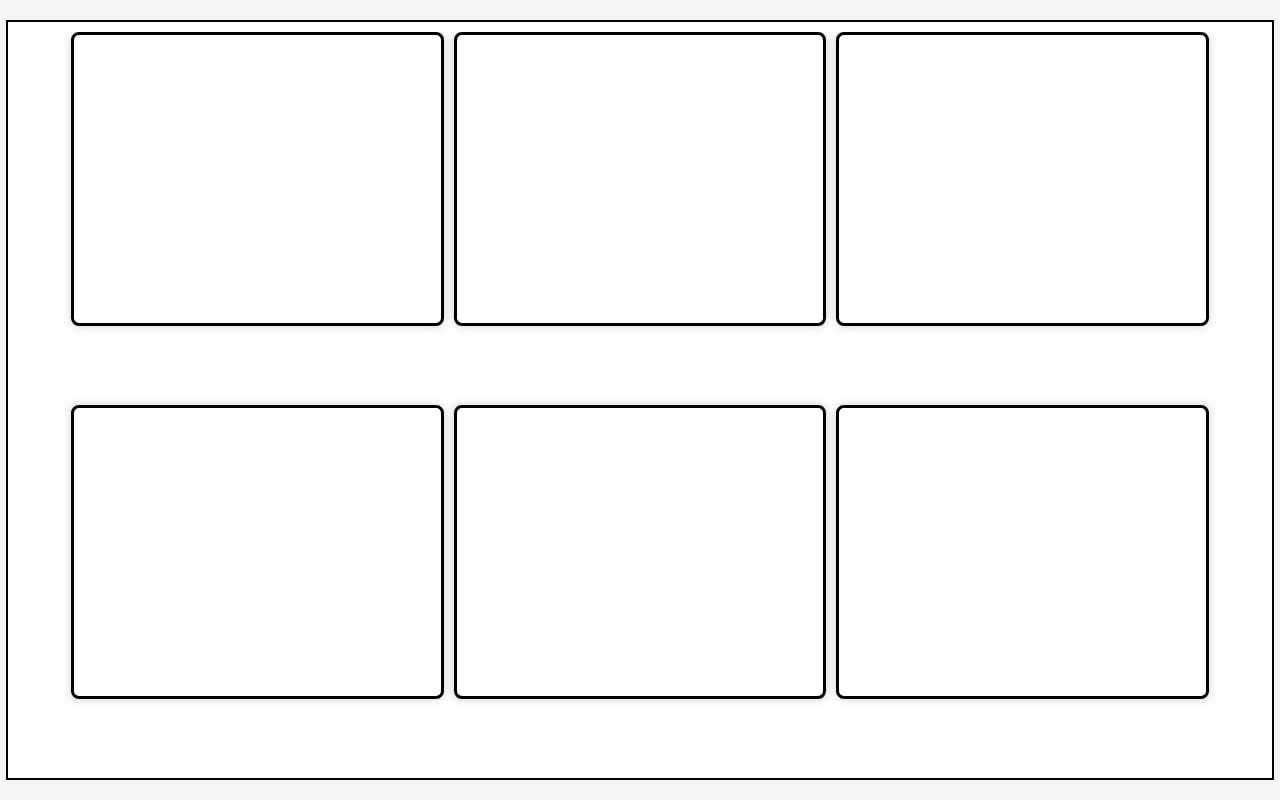
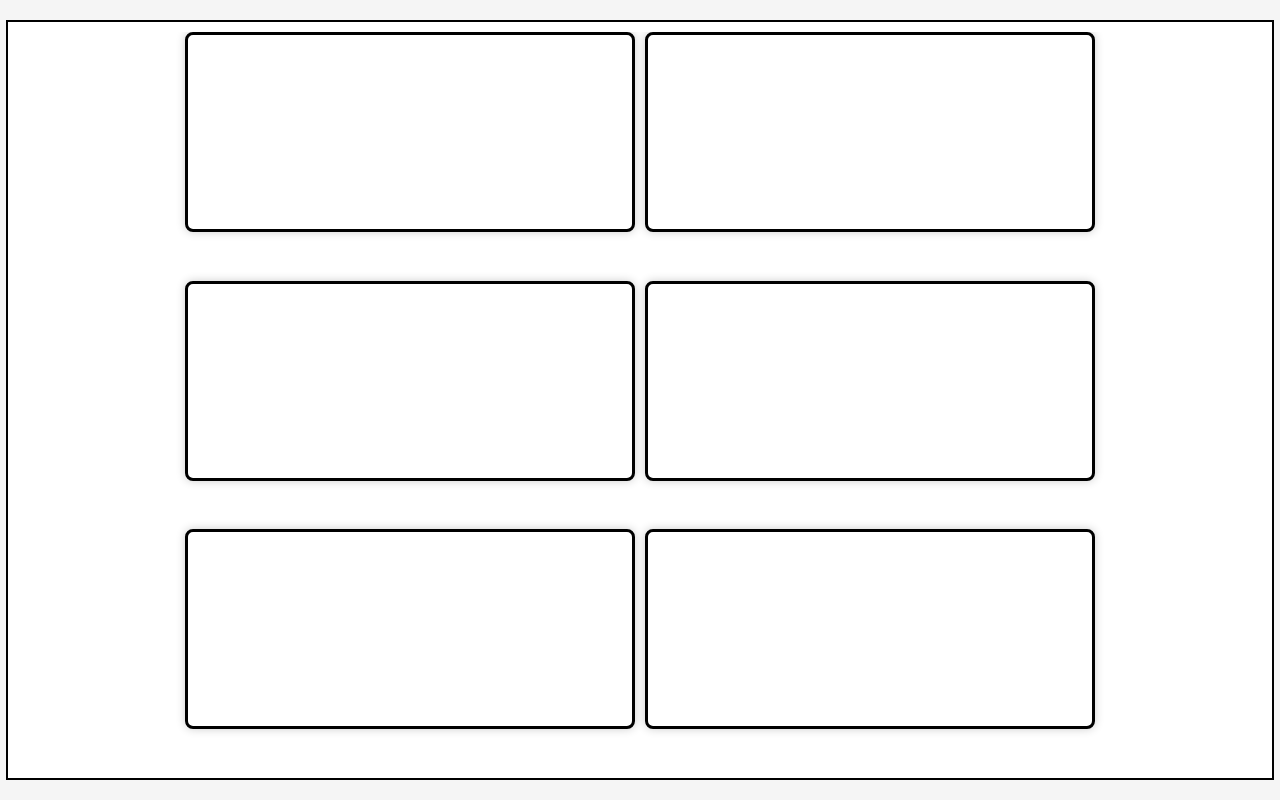
Before and after one commit to osandaMinsilu/FlexBox, a plain HTML site: page index.html in a window 1280 px wide. Drawn offline with Linux system fonts and the light colour scheme.

Commit message:
changes for some css

```diff
--- a/style.css
+++ b/style.css
@@ -35,10 +35,8 @@ body {
 }
 
 .panel {
-  flex: 0 0 30%;
-  max-width: 100%;
-  min-width: 200px;
-  height: 40%;
+  width: 450px;
+  height: 200px;
   background-color: white;
   border: 3px solid black;
   border-radius: 8px;
```
